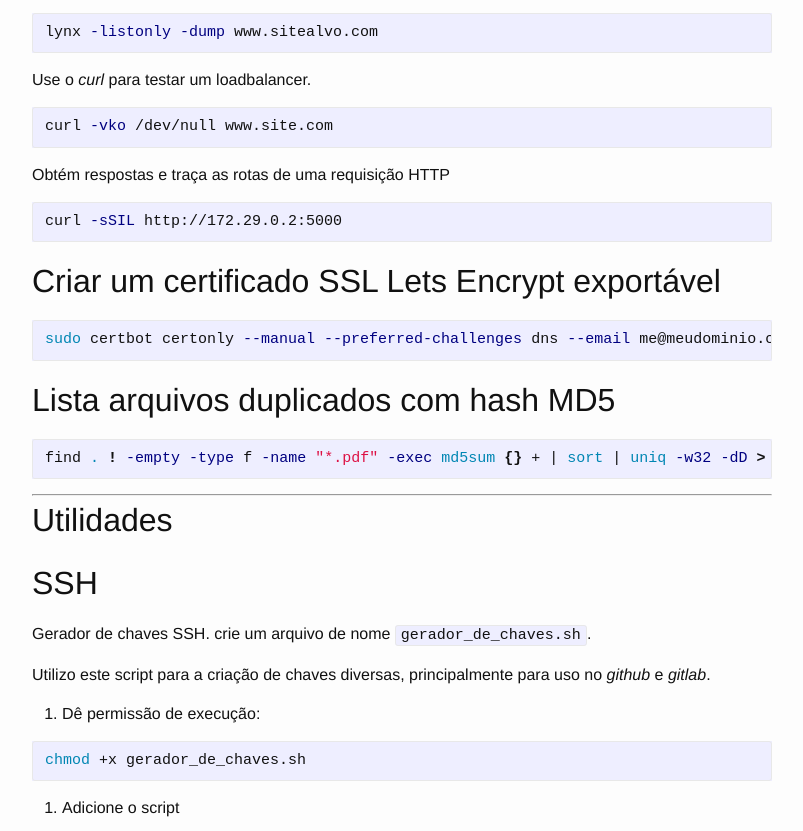
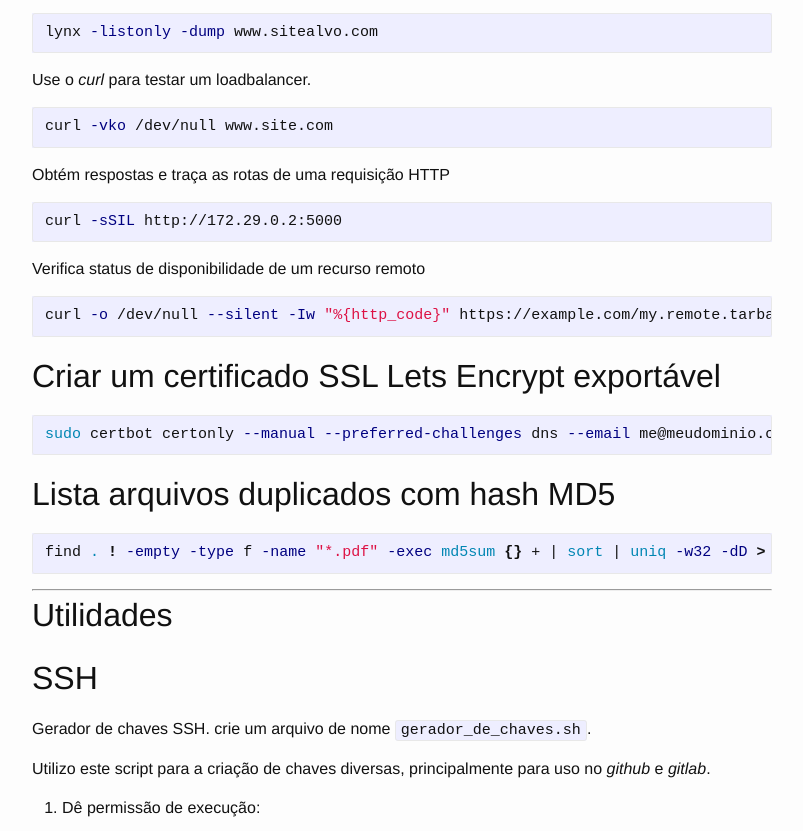
Before and after one commit to actiago/actiago.github.io, a Jekyll site: the page built from _posts/2021-08-29-userful-commands.markdown, in a window 1280 px wide and 900 px high, scrolled down 2550 px, cut to the strip 0-831 px from the top of the window. Shown: the whole strip, without its empty margins (238-1041 px from the left). Built offline with Jekyll 4.4.1, drawn with Linux system fonts in a browser that asks for light colours.

Commit message:
Add another curl example

````diff
--- a/_posts/2021-08-29-userful-commands.markdown
+++ b/_posts/2021-08-29-userful-commands.markdown
@@ -155,6 +155,12 @@ Obtém respostas e traça as rotas de uma requisição HTTP
 
 ```bash
 curl -sSIL http://172.29.0.2:5000
+```
+
+Verifica status de disponibilidade de um recurso remoto
+
+```bash
+curl -o /dev/null --silent -Iw "%{http_code}" https://example.com/my.remote.tarball.gz
 ```
 
 ## Criar um certificado SSL Lets Encrypt exportável
````
